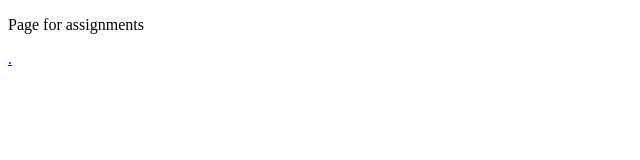
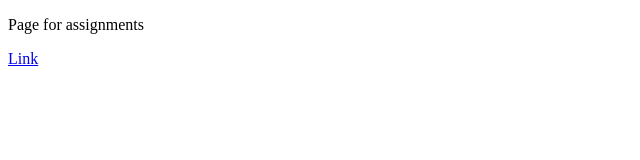
Before and after one commit to antony361/antony361.github.io, a plain HTML site: page index.html in a window 1280 px wide. Shown: the full height of the page, 0-640 px from the left. Drawn offline with Linux system fonts and the light colour scheme.

Commit message:
Update index.html

```diff
--- a/index.html
+++ b/index.html
@@ -7,6 +7,6 @@
 </head>
 <body>
     <p>Page for assignments</p>
-    <p><a href="Assignment/dk2002j.html">.</a></p>
+    <p><a href="Assignment/dk2002j.html">Link</a></p>
 </body>
 </html>
```
